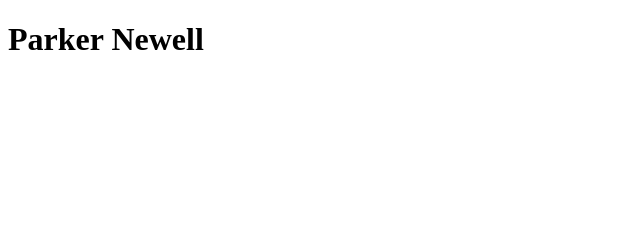
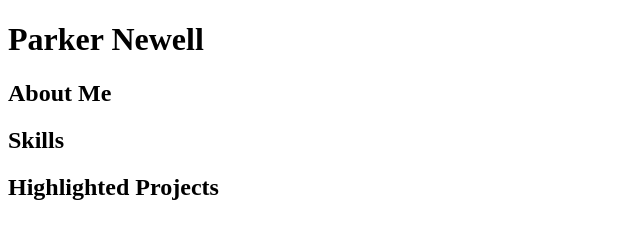
Before and after one commit to Parker-Newell/Parker-Newell.github.io, a plain HTML site: page index.html in a window 1280 px wide. Shown: the whole page, without its empty margins (0-640 px from the left). Drawn offline with Linux system fonts and the light colour scheme.

Commit message:
Update index.html

```diff
--- a/index.html
+++ b/index.html
@@ -5,5 +5,8 @@
 </head>
 <body>
 <h1>Parker Newell</h1>
+  <h2>About Me</h2>
+  <h2>Skills</h2>
+  <h2>Highlighted Projects</h2>
 </body>
 </html>
```
